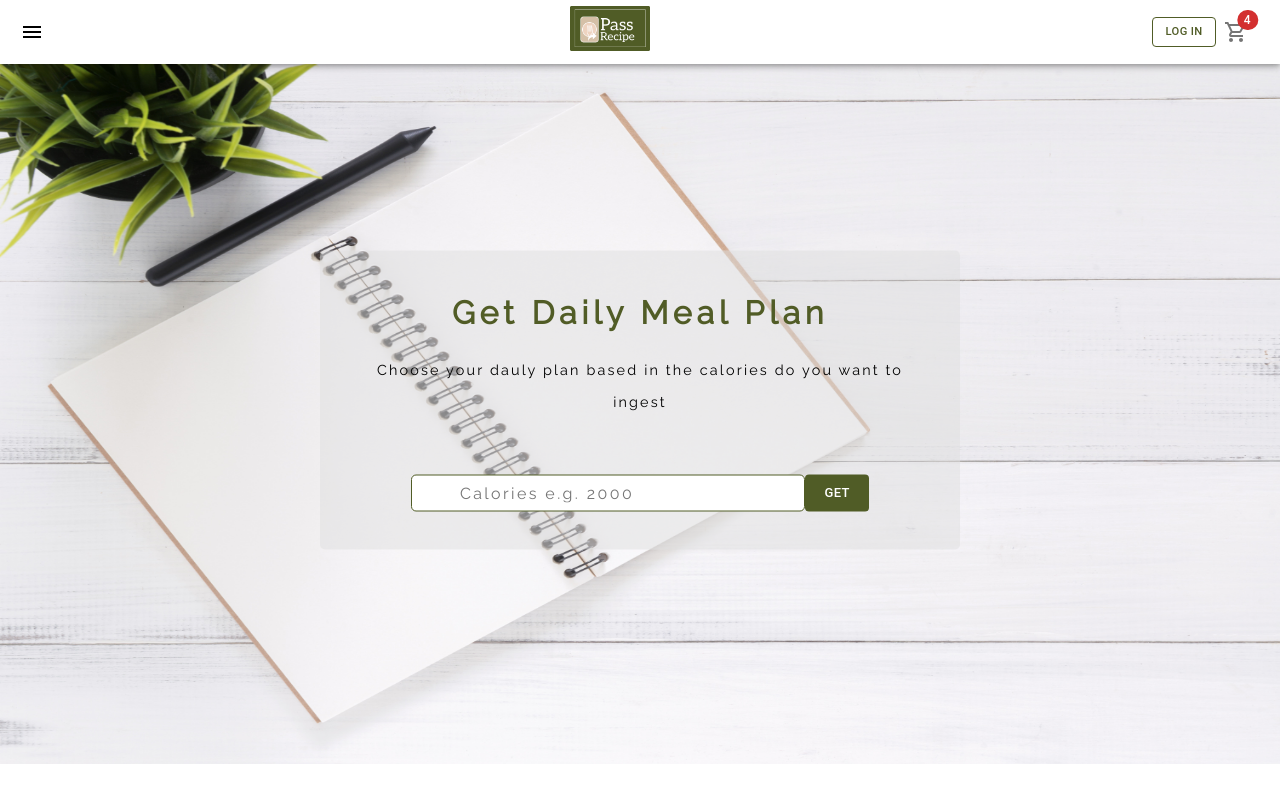
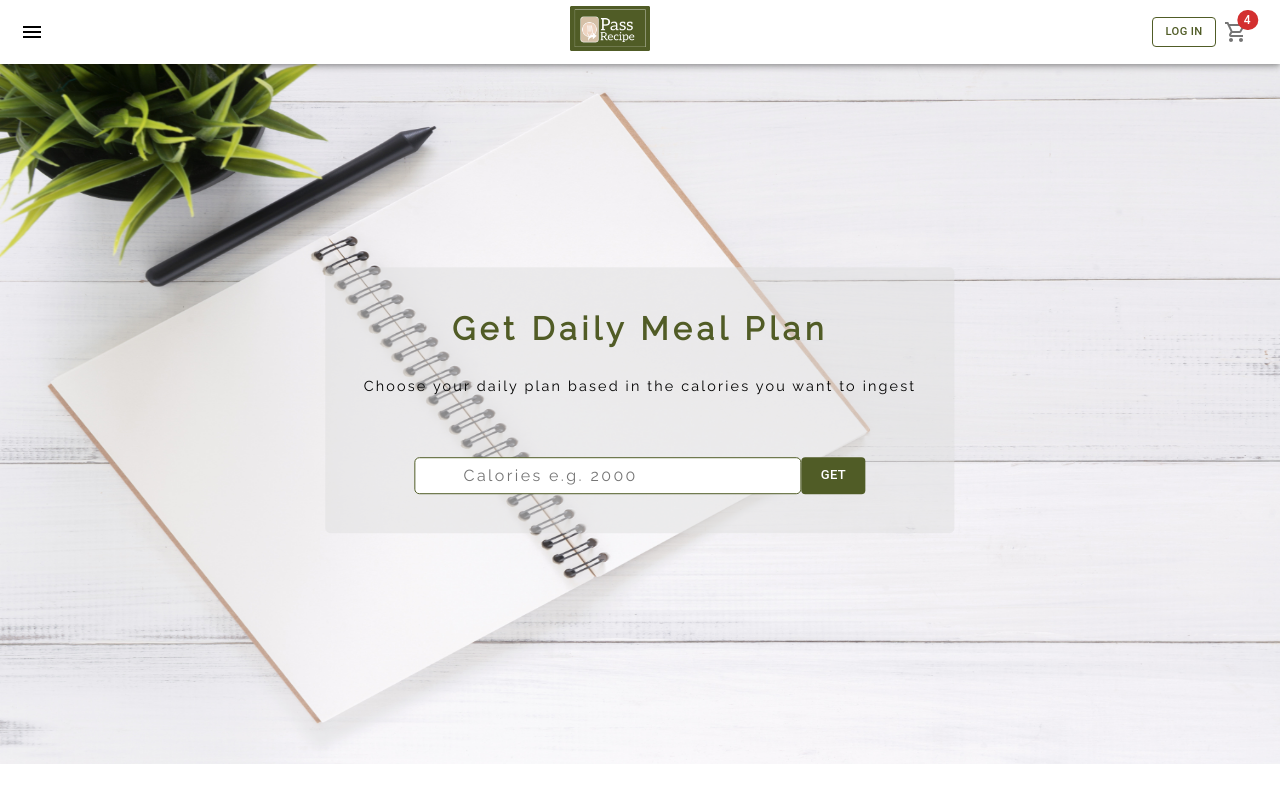
Before and after one commit to IsabelTizon/pass-recipe, a React (Create React App) app: page /mealPlanning in a window 1280 px wide. Built offline with nearby package versions, Linux system fonts and the light colour scheme; the HTML template or start-up script is replaced by a standard one.

Commit message:
misspelling

```diff
--- a/src/pages/mealPlanning.jsx
+++ b/src/pages/mealPlanning.jsx
@@ -28,7 +28,7 @@ export default function MealPlanning() {
 				<Plan>
 					<h1>Get Daily Meal Plan</h1>
 					<h4>
-						Choose your dauly plan based in the calories do you want to ingest
+						Choose your daily plan based in the calories you want to ingest
 					</h4>
 					<div>
 						<input
```
